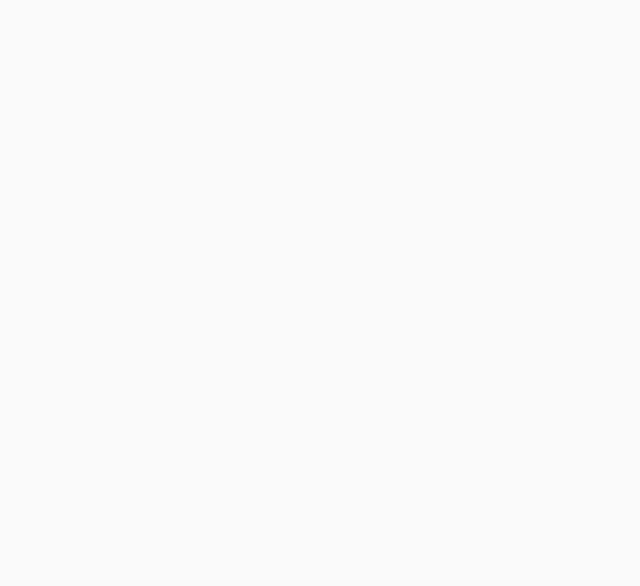
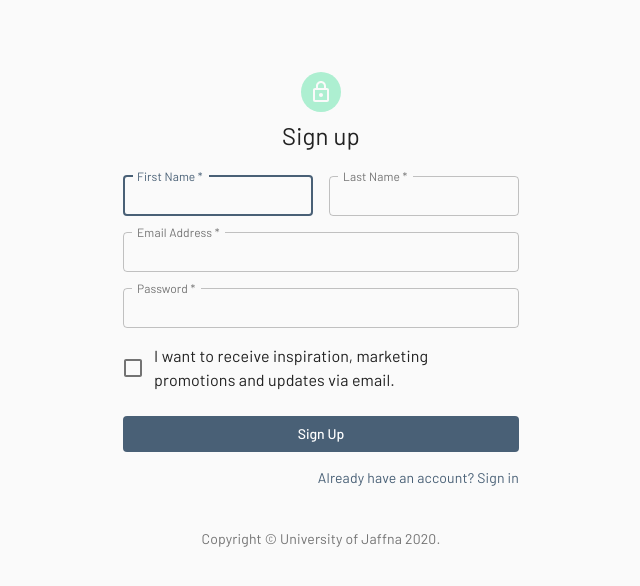
Before and after one commit to VethaShana/Bursary-Management-System, a React (Create React App) app in the folder client/: page /signup in a window 1280 px wide. Shown: the top 586 px of the page, without its empty margins (319-959 px from the left). Built offline with nearby package versions, Linux system fonts and the light colour scheme.

Commit message:
added signin & signup pages

```diff
--- a/client/src/App.js
+++ b/client/src/App.js
@@ -8,6 +8,8 @@
 
 import LandingPage from './pages/LandingPage'
 import ApplicationPage from './pages/ApplicationPage'
+import SignIn from './pages/SignIn'
+import SignUp from './pages/SignUp'
 
 function App() {
 	return (
@@ -16,6 +18,8 @@
 			<Switch>
 				<Route exact path='/' component={LandingPage} />
 				<Route exact path='/application' component={ApplicationPage} />
+				<Route exact path='/signin' component={SignIn} />
+				<Route exact path='/signup' component={SignUp} />
 			</Switch>
 		</MuiThemeProvider>
 	)
--- /dev/null
+++ b/client/src/pages/SignIn.js
@@ -0,0 +1,117 @@
+import React from 'react';
+import Avatar from '@material-ui/core/Avatar';
+import Button from '@material-ui/core/Button';
+import CssBaseline from '@material-ui/core/CssBaseline';
+import TextField from '@material-ui/core/TextField';
+import FormControlLabel from '@material-ui/core/FormControlLabel';
+import Checkbox from '@material-ui/core/Checkbox';
+import Link from '@material-ui/core/Link';
+import Grid from '@material-ui/core/Grid';
+import Box from '@material-ui/core/Box';
+import LockOutlinedIcon from '@material-ui/icons/LockOutlined';
+import Typography from '@material-ui/core/Typography';
+import { makeStyles } from '@material-ui/core/styles';
+import Container from '@material-ui/core/Container';
+
+function Copyright() {
+  return (
+    <Typography variant="body2" color="textSecondary" align="center">
+      {'Copyright © '}
+      <Link color="inherit" href="#">
+        University of Jaffna
+      </Link>{' '}
+      {new Date().getFullYear()}
+      {'.'}
+    </Typography>
+  );
+}
+
+const useStyles = makeStyles((theme) => ({
+  paper: {
+    marginTop: theme.spacing(8),
+    display: 'flex',
+    flexDirection: 'column',
+    alignItems: 'center',
+  },
+  avatar: {
+    margin: theme.spacing(1),
+    backgroundColor: theme.palette.secondary.main,
+  },
+  form: {
+    width: '100%', // Fix IE 11 issue.
+    marginTop: theme.spacing(1),
+  },
+  submit: {
+    margin: theme.spacing(3, 0, 2),
+  },
+}));
+
+export default function SignIn() {
+  const classes = useStyles();
+
+  return (
+    <Container component="main" maxWidth="xs">
+      <CssBaseline />
+      <div className={classes.paper}>
+        <Avatar className={classes.avatar}>
+          <LockOutlinedIcon />
+        </Avatar>
+        <Typography component="h1" variant="h5">
+          Sign in
+        </Typography>
+        <form className={classes.form} noValidate>
+          <TextField
+            variant="outlined"
+            margin="normal"
+            required
+            fullWidth
+            id="email"
+            label="Email Address"
+            name="email"
+            autoComplete="email"
+            autoFocus
+          />
+          <TextField
+            variant="outlined"
+            margin="normal"
+            required
+            fullWidth
+            name="password"
+            label="Password"
+            type="password"
+            id="password"
+            autoComplete="current-password"
+          />
+          <FormControlLabel
+            control={<Checkbox value="remember" color="primary" />}
+            label="Remember me"
+          />
+          <Button
+            type="submit"
+            fullWidth
+            variant="contained"
+            color="primary"
+            className={classes.submit}
+          >
+            Sign In
+          </Button>
+          <Grid container>
+            <Grid item xs>
+              <Link href="#" variant="body2">
+                Forgot password?
+              </Link>
+            </Grid>
+            <Grid item>
+              <Link href="#" variant="body2">
+                {"Don't have an account? Sign Up"}
+              </Link>
+            </Grid>
+          </Grid>
+        </form>
+      </div>
+      <Box mt={8}>
+        <Copyright />
+      </Box>
+    </Container>
+  );
+}
--- /dev/null
+++ b/client/src/pages/SignUp.js
@@ -0,0 +1,140 @@
+import React from 'react';
+import Avatar from '@material-ui/core/Avatar';
+import Button from '@material-ui/core/Button';
+import CssBaseline from '@material-ui/core/CssBaseline';
+import TextField from '@material-ui/core/TextField';
+import FormControlLabel from '@material-ui/core/FormControlLabel';
+import Checkbox from '@material-ui/core/Checkbox';
+import Link from '@material-ui/core/Link';
+import Grid from '@material-ui/core/Grid';
+import Box from '@material-ui/core/Box';
+import LockOutlinedIcon from '@material-ui/icons/LockOutlined';
+import Typography from '@material-ui/core/Typography';
+import { makeStyles } from '@material-ui/core/styles';
+import Container from '@material-ui/core/Container';
+
+function Copyright() {
+  return (
+    <Typography variant="body2" color="textSecondary" align="center">
+      {'Copyright © '}
+      <Link color="inherit" href="#">
+        University of Jaffna
+      </Link>{' '}
+      {new Date().getFullYear()}
+      {'.'}
+    </Typography>
+  );
+}
+
+const useStyles = makeStyles((theme) => ({
+  paper: {
+    marginTop: theme.spacing(8),
+    display: 'flex',
+    flexDirection: 'column',
+    alignItems: 'center',
+  },
+  avatar: {
+    margin: theme.spacing(1),
+    backgroundColor: theme.palette.secondary.main,
+  },
+  form: {
+    width: '100%', // Fix IE 11 issue.
+    marginTop: theme.spacing(3),
+  },
+  submit: {
+    margin: theme.spacing(3, 0, 2),
+  },
+}));
+
+export default function SignUp() {
+  const classes = useStyles();
+
+  return (
+    <Container component="main" maxWidth="xs">
+      <CssBaseline />
+      <div className={classes.paper}>
+        <Avatar className={classes.avatar}>
+          <LockOutlinedIcon />
+        </Avatar>
+        <Typography component="h1" variant="h5">
+          Sign up
+        </Typography>
+        <form className={classes.form} noValidate>
+          <Grid container spacing={2}>
+            <Grid item xs={12} sm={6}>
+              <TextField
+                autoComplete="fname"
+                name="firstName"
+                variant="outlined"
+                required
+                fullWidth
+                id="firstName"
+                label="First Name"
+                autoFocus
+              />
+            </Grid>
+            <Grid item xs={12} sm={6}>
+              <TextField
+                variant="outlined"
+                required
+                fullWidth
+                id="lastName"
+                label="Last Name"
+                name="lastName"
+                autoComplete="lname"
+              />
+            </Grid>
+            <Grid item xs={12}>
+              <TextField
+                variant="outlined"
+                required
+                fullWidth
+                id="email"
+                label="Email Address"
+                name="email"
+                autoComplete="email"
+              />
+            </Grid>
+            <Grid item xs={12}>
+              <TextField
+                variant="outlined"
+                required
+                fullWidth
+                name="password"
+                label="Password"
+                type="password"
+                id="password"
+                autoComplete="current-password"
+              />
+            </Grid>
+            <Grid item xs={12}>
+              <FormControlLabel
+                control={<Checkbox value="allowExtraEmails" color="primary" />}
+                label="I want to receive inspiration, marketing promotions and updates via email."
+              />
+            </Grid>
+          </Grid>
+          <Button
+            type="submit"
+            fullWidth
+            variant="contained"
+            color="primary"
+            className={classes.submit}
+          >
+            Sign Up
+          </Button>
+          <Grid container justify="flex-end">
+            <Grid item>
+              <Link href="#" variant="body2">
+                Already have an account? Sign in
+              </Link>
+            </Grid>
+          </Grid>
+        </form>
+      </div>
+      <Box mt={5}>
+        <Copyright />
+      </Box>
+    </Container>
+  );
+}
```
